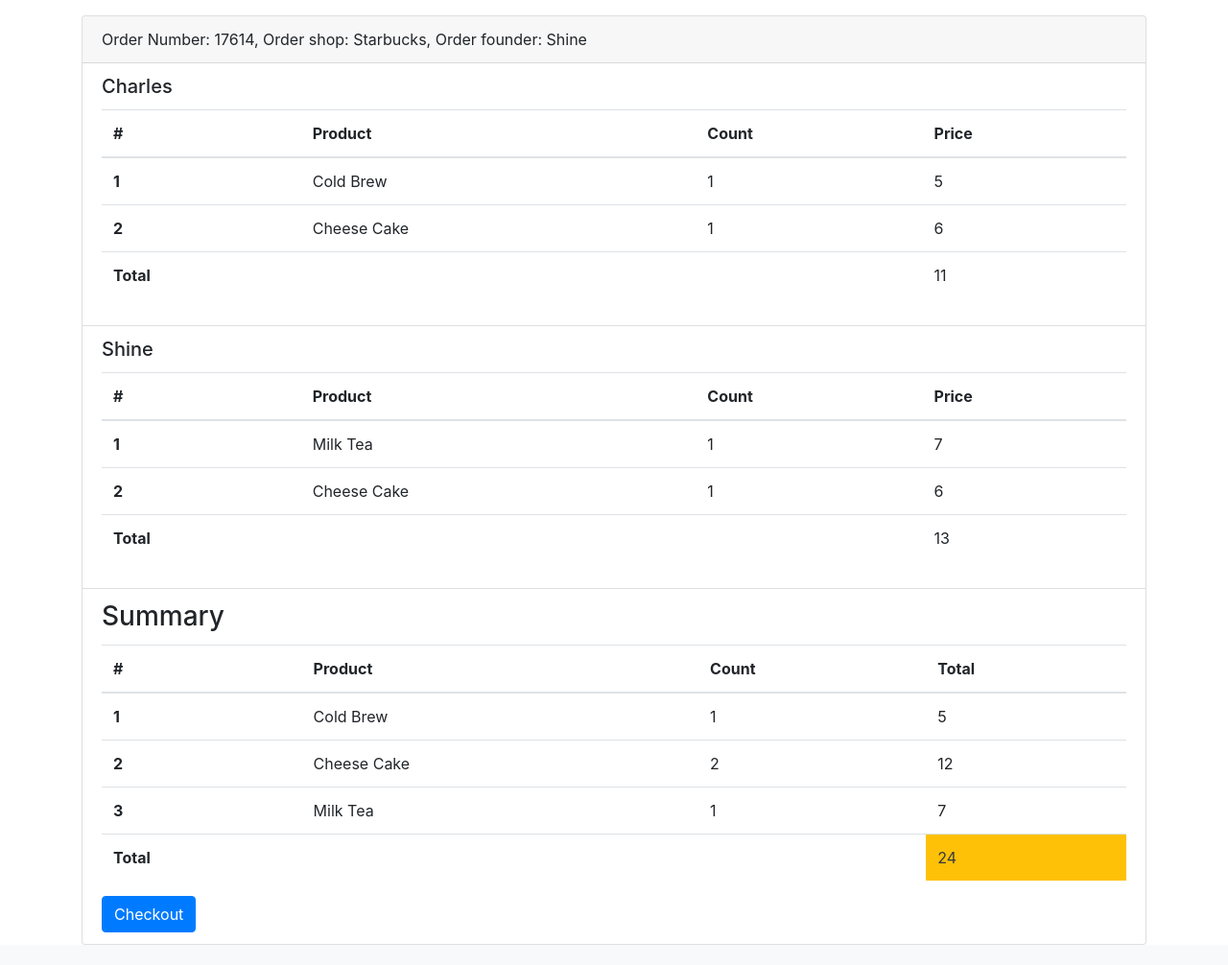
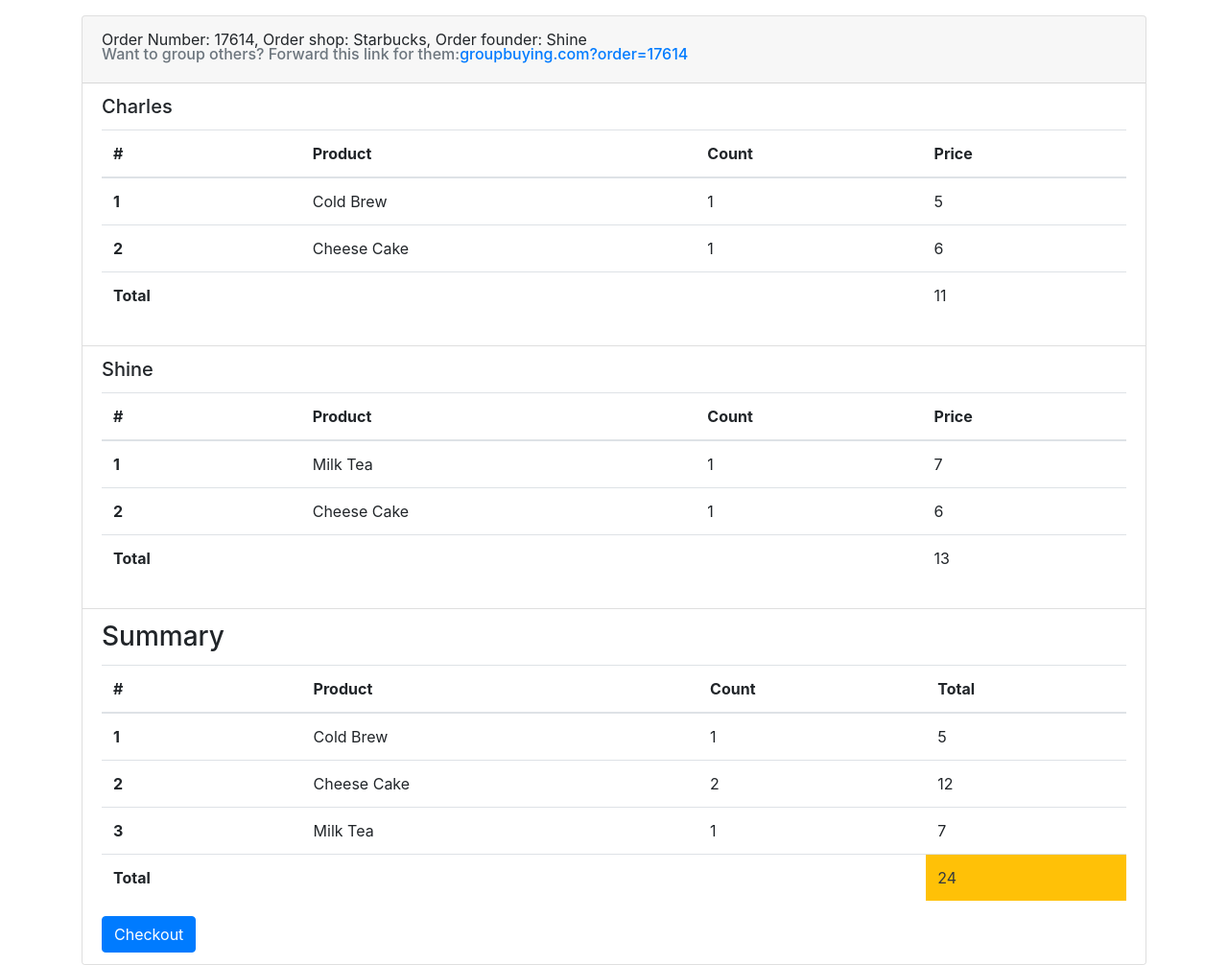
Before and after one commit to Jstyle0302/GroupBuying, a Django app: page /groupbuying/order in a window 1280 px wide. Shown: the part 120-1126 px from the top of the page at 96% size. Before the commit the page ends 1105 px from the top, so only its background shows below. Run offline with Django 3.2, Linux system fonts and the light colour scheme; some libraries are stand-ins or nearby versions.

Commit message:
Add order link for the shopping cart item.

```diff
--- a/groupbuying/templates/groupbuying/base.html
+++ b/groupbuying/templates/groupbuying/base.html
@@ -35,7 +35,7 @@
 							<input class="form-control mr-sm-2" type="text" placeholder="Search" aria-label="Search" name = "search_text">
 							{% csrf_token %}
 						</form>
-						<a class="nav-link" href="#"><i class="fas fa-shopping-cart fa-lg"></i></a>
+						<a class="nav-link" href="{% url 'order' %}"><i class="fas fa-shopping-cart fa-lg"></i></a>
 						<li class="nav-item dropdown">
 							<a id="id_show_nav_button" class="nav-link dropdown-toggle" href="#" data-toggle="dropdown" aria-haspopup="true" aria-expanded="false">
 								Signed In As <span id="id_logged_in_user_name">{{user.first_name}} {{user.last_name}}</span>
--- a/groupbuying/templates/groupbuying/order.html
+++ b/groupbuying/templates/groupbuying/order.html
@@ -18,7 +18,8 @@ Profile
     <div class="col">
         <div class="card">
             <div class="card-header">
-                Order Number: {{order_number}}, Order shop: {{shop}}, Order founder: {{founder}}
+                Order Number: {{order_id}}, Order shop: {{shop}}, Order founder: {{founder}}
+                <h6 class="card-subtitle mb-2 text-muted">Want to group others? Forward this link for them:<a href="google.com">groupbuying.com?order={{order_id}}</a></h6>
             </div>
             {% for order in receipt.orders %}
             <ul class="list-group list-group-flush">
--- a/groupbuying/views.py
+++ b/groupbuying/views.py
@@ -37,7 +37,7 @@ def home_page(request):
 
 def order_page(request):
     context = {}
-    context['order_number'] = '17614'
+    context['order_id'] = '17614'
     context['shop'] = 'Starbucks'
     context['founder'] = 'Shine'
     context['receipt'] = {
```
